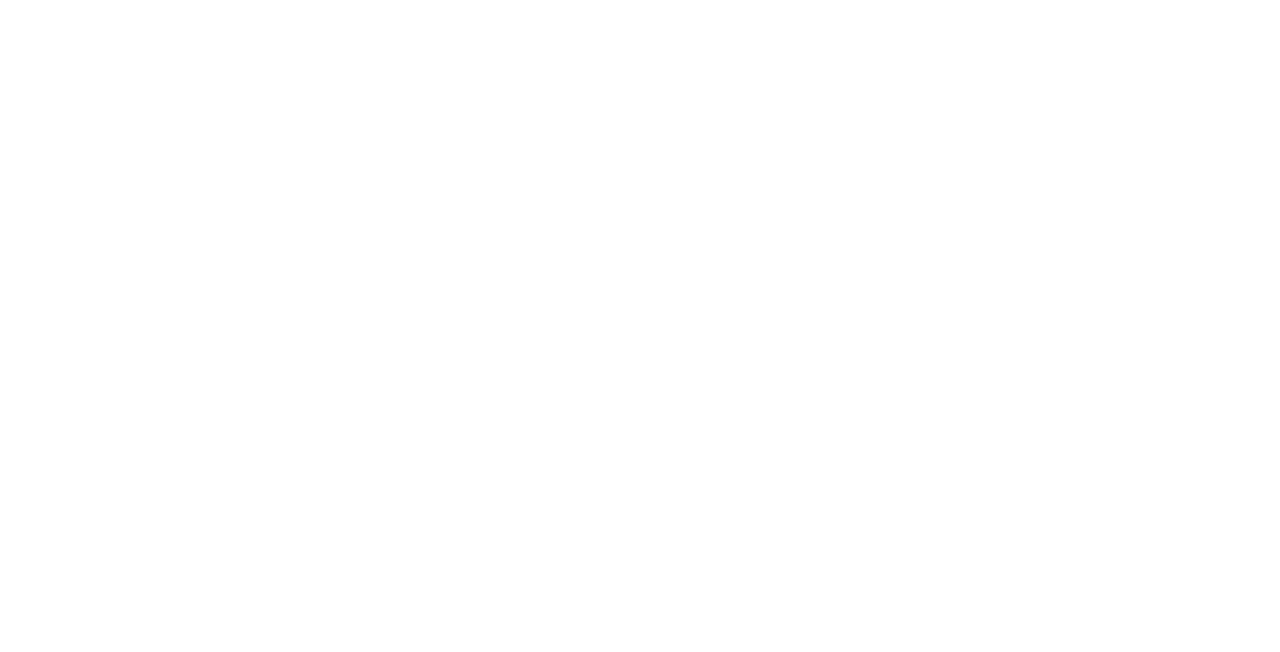
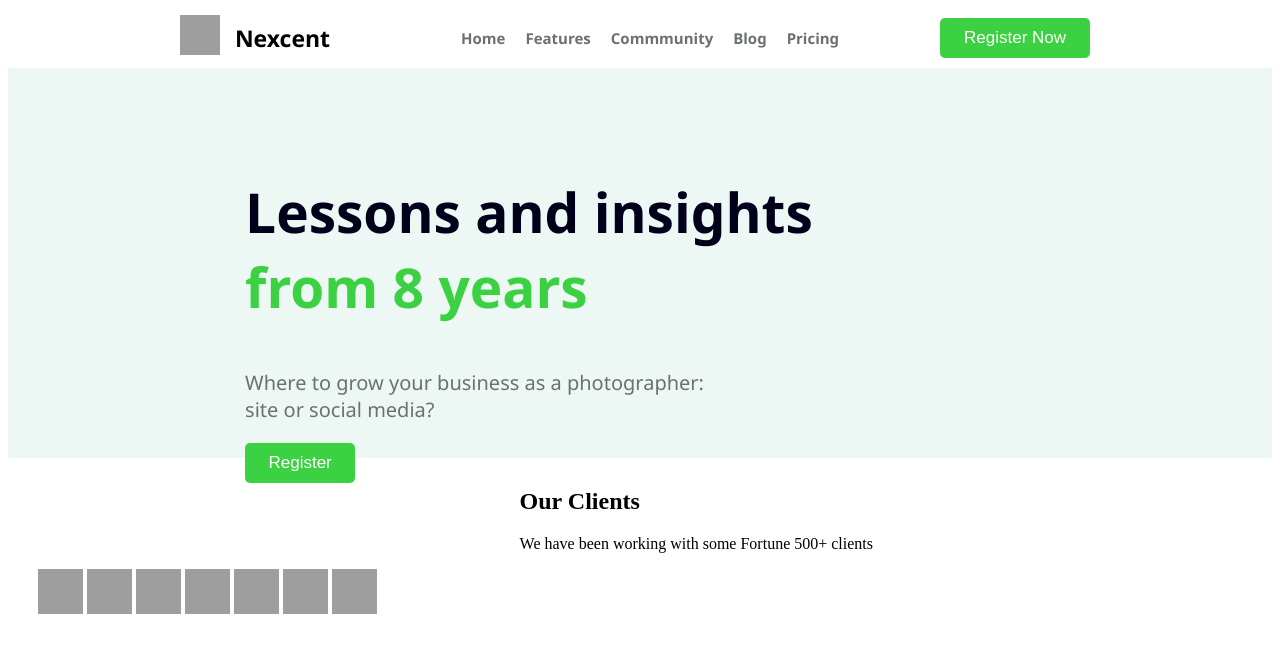
Before and after one commit to joswinshaju04/HTML-CSS-Task, a plain HTML site: page index.html in a window 1280 px wide. Drawn offline with Linux system fonts and the light colour scheme; grey boxes are pictures that could not be loaded.

Commit message:
finished intro section

```diff
--- a/index.html
+++ b/index.html
@@ -4,10 +4,56 @@
     <meta charset="UTF-8">
     <meta name="viewport" content="width=device-width, initial-scale=1.0">
     <title>Document</title>
+    <link rel="stylesheet" href="styles.css">
 </head>
 <body>
+
+    <header class="sectionNav">
+        <div class="logo">
+            <div>
+                <img src="https://react-dom-project-alpha.vercel.app/images/logo.svg" alt="Logo" class="logo-image">
+            </div>
+            <p>Nexcent</p>
+        </div>
+        <nav class="nav">
+            <ul>
+                <p class="nave-items">Home</p>
+                <p class="nave-items">Features</p>
+                <p class="nave-items">Commmunity</p>
+                <p class="nave-items">Blog</p>
+                <p class="nave-items">Pricing</p>
+            </ul>
+        </nav>
+        <button class="regNow-button">Register Now</button>
+    </header>
+
+
     <section class="sectionHome">
+        <div class="intro">
+            <h1 class="intro-head">Lessons and insights <span class="green-text"><br>from 8  years</span> </h1>
+            <p class="intro-para">Where to grow your business as a photographer:<br>
+                site or social media?
+            </p>
+            <button class="reg-button">Register</button>
+        </div>
+    </section>
 
+
+    <section class="sectionClients">
+        <div class="client-intro">
+            <h1 class="cilent-heading">Our Clients</h1>
+            <p class="client-para">We have been working with some Fortune 500+ clients</p>
+        </div>
+        <div>
+            <img src="https://react-dom-project-alpha.vercel.app/images/client1.png" class="client-img">
+            <img src="https://react-dom-project-alpha.vercel.app/images/client2.png" class="client-img">
+            <img src="https://react-dom-project-alpha.vercel.app/images/client3.png" class="client-img">
+            <img src="https://react-dom-project-alpha.vercel.app/images/client4.png" class="client-img">
+            <img src="https://react-dom-project-alpha.vercel.app/images/client5.png" class="client-img">
+            <img src="https://react-dom-project-alpha.vercel.app/images/client6.png" class="client-img">
+            <img src="https://react-dom-project-alpha.vercel.app/images/client3.png" class="client-img">
+        </div>
     </section>
+
 </body>
 </html>
--- a/styles.css
+++ b/styles.css
@@ -0,0 +1,94 @@
+.sectionNav{
+    background-color: white;
+    padding: 10px;
+    display: flex;
+    justify-content: space-around;
+    align-items: center;
+    height:5vh;
+    padding-right: 10%;
+    padding-left: 10%;
+}
+.logo{
+    font-size: 23px;
+    font-weight: bold;
+    font-family: 'Segoe UI', Tahoma, Geneva, Verdana, sans-serif;
+    cursor: pointer;
+    display: flex;
+    flex-direction:row;
+    align-items: center;
+}
+.logo-image{
+    height:40px;
+    width:40px;
+    margin-right: 15px;
+}
+ul{
+    display: flex;
+    justify-content: flex-start;
+    flex-direction: row;
+    gap: 20px;
+    list-style-type: none;
+}
+.nave-items{
+    color:#6C7073;
+    font-family: 'Segoe UI', Tahoma, Geneva, Verdana, sans-serif;
+    font-size: 15px;
+    font-weight: bold ;
+    cursor: pointer;
+}
+.regNow-button{
+    background-color: #3cd143;
+    color: white;
+    border: none;
+    margin: 10px;
+    border-radius: 5px;
+    width: 150px;
+    height: 40px;
+    font-size: 17px;
+    cursor: pointer;
+}
+
+.sectionHome{
+    padding: 15px;
+    background-color:#EDF7F4;
+    height: 45vh;
+}
+.intro{
+    padding-left:18%;
+}
+.intro-head{
+    font-size: 55px;
+    font-weight: bold;
+    font-family: 'Segoe UI', Tahoma, Geneva, Verdana, sans-serif;
+    padding-top: 45px;
+    color:#00001a;
+}
+.green-text{
+    color:#3cd143;
+}
+.intro-para{
+    font-size: 20px;
+    font-family:'Segoe UI', Tahoma, Geneva, Verdana, sans-serif ;
+    color:#6C7073;
+}
+.reg-button{
+    background-color: #3cd143;
+    color: white;
+    border: none;
+    border-radius: 5px;
+    width: 110px;
+    height: 40px;
+    font-size: 17px;
+    cursor: pointer;
+}
+.sectionClients{
+    margin: 30px;
+}
+.client-intro{
+    padding-left: 40%;
+}
+
+.client-img{
+    height: 45px;
+    width: 45px;
+}
```
